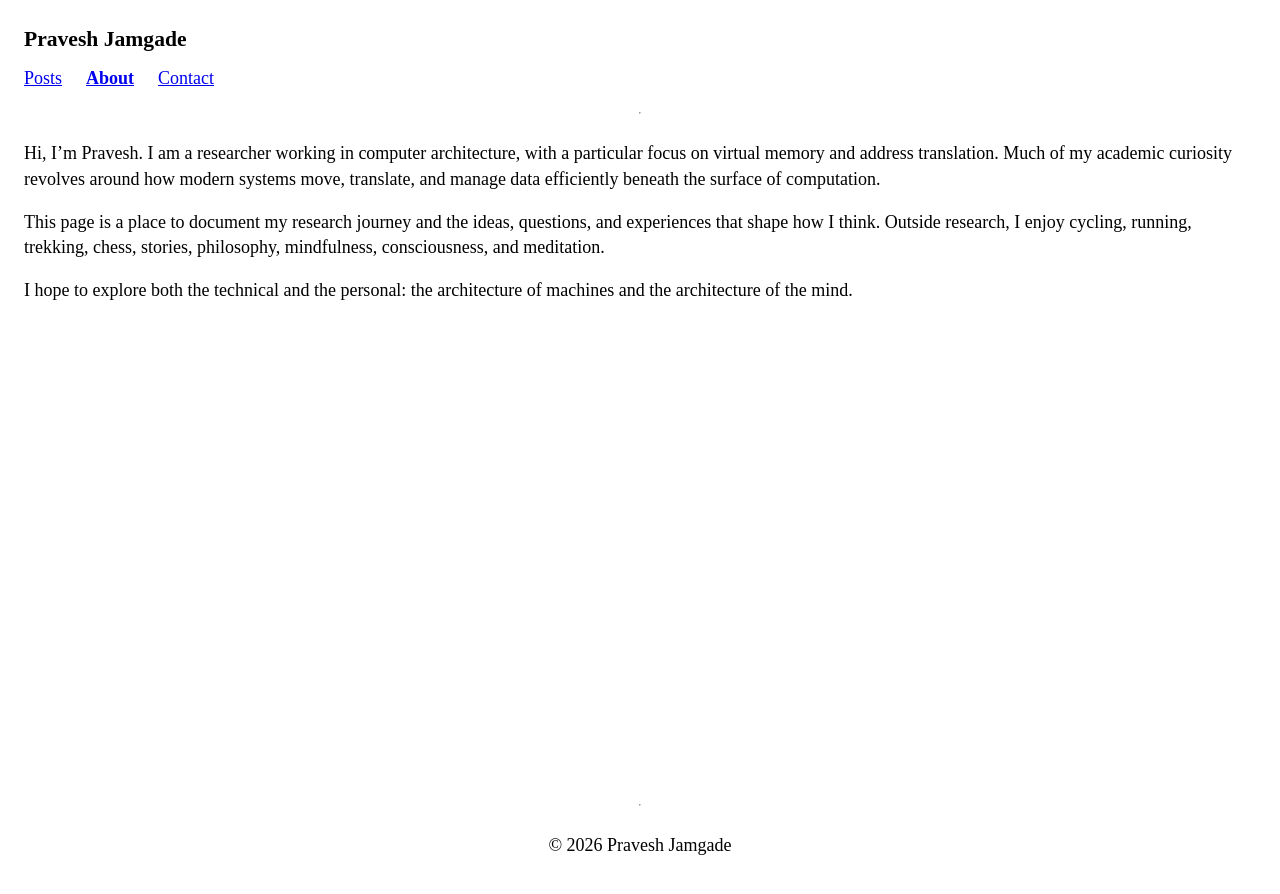
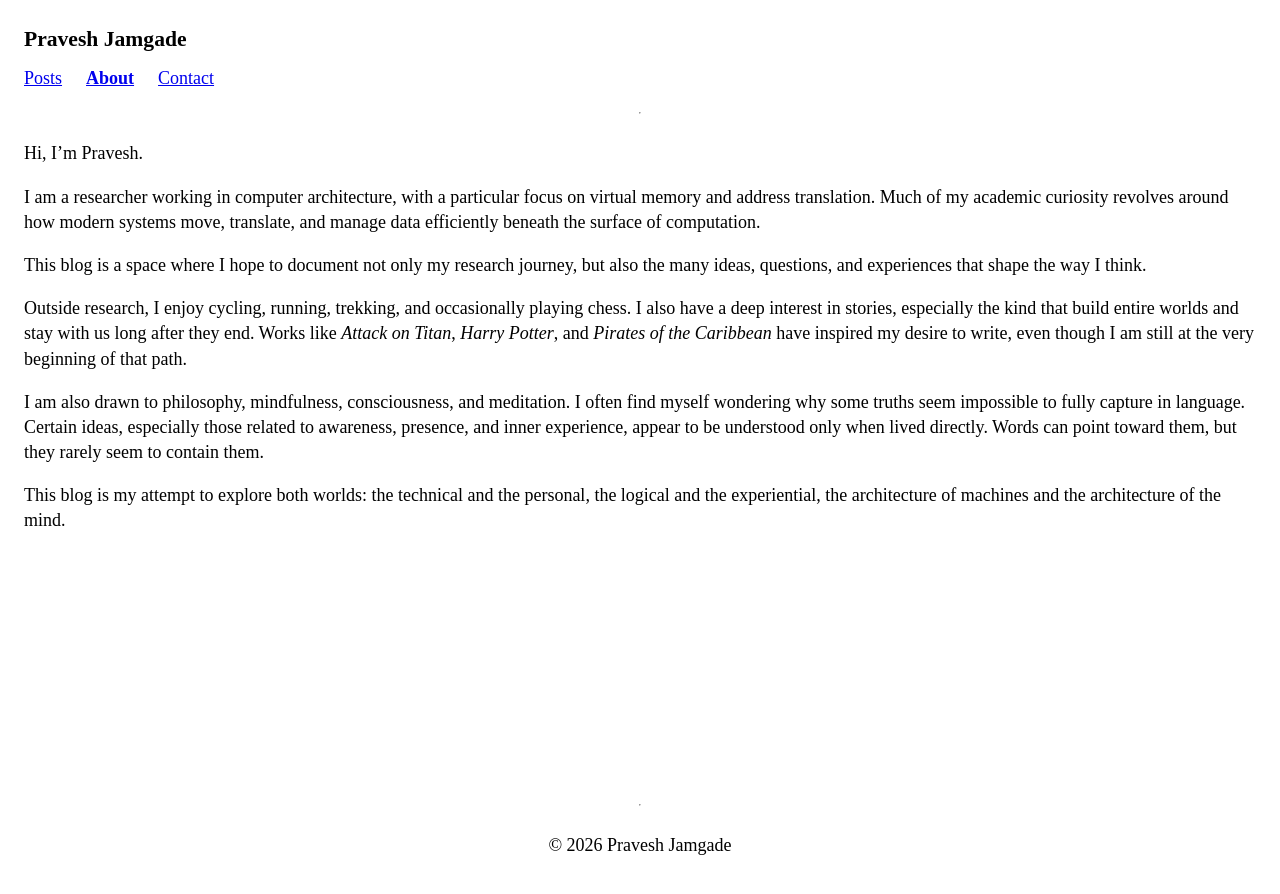
Before and after one commit to Pravesh-Jamgade/pravesh-jamgade.github.io, a Jekyll site: the page built from about.html, in a window 1280 px wide. Shown: the top 894 px of the page. Built offline with Jekyll 4.4.1, drawn with Linux system fonts in a browser that asks for light colours.

Commit message:
about updated

```diff
--- a/about.html
+++ b/about.html
@@ -3,8 +3,39 @@ layout: default
 title: About
 nav: about
 ---
-<p>Hi, I’m Pravesh. I am a researcher working in computer architecture, with a particular focus on virtual memory and address translation. Much of my academic curiosity revolves around how modern systems move, translate, and manage data efficiently beneath the surface of computation.</p>
+   <p>Hi, I’m Pravesh.</p>
 
-<p>This page is a place to document my research journey and the ideas, questions, and experiences that shape how I think. Outside research, I enjoy cycling, running, trekking, chess, stories, philosophy, mindfulness, consciousness, and meditation.</p>
+                    <p>
+                        I am a researcher working in computer architecture, with a particular focus on
+                        virtual memory and address translation. Much of my academic curiosity revolves
+                        around how modern systems move, translate, and manage data efficiently beneath
+                        the surface of computation.
+                    </p>
 
-<p>I hope to explore both the technical and the personal: the architecture of machines and the architecture of the mind.</p>
+                    <p>
+                        This blog is a space where I hope to document not only my research journey,
+                        but also the many ideas, questions, and experiences that shape the way I think.
+                    </p>
+
+                    <p>
+                        Outside research, I enjoy cycling, running, trekking, and occasionally playing
+                        chess. I also have a deep interest in stories, especially the kind that build
+                        entire worlds and stay with us long after they end. Works like
+                        <em>Attack on Titan</em>, <em>Harry Potter</em>, and
+                        <em>Pirates of the Caribbean</em> have inspired my desire to write, even though
+                        I am still at the very beginning of that path.
+                    </p>
+
+                    <p>
+                        I am also drawn to philosophy, mindfulness, consciousness, and meditation. I
+                        often find myself wondering why some truths seem impossible to fully capture in
+                        language. Certain ideas, especially those related to awareness, presence, and
+                        inner experience, appear to be understood only when lived directly. Words can
+                        point toward them, but they rarely seem to contain them.
+                    </p>
+
+                    <p>
+                        This blog is my attempt to explore both worlds: the technical and the personal,
+                        the logical and the experiential, the architecture of machines and the
+                        architecture of the mind.
+                    </p>
```
